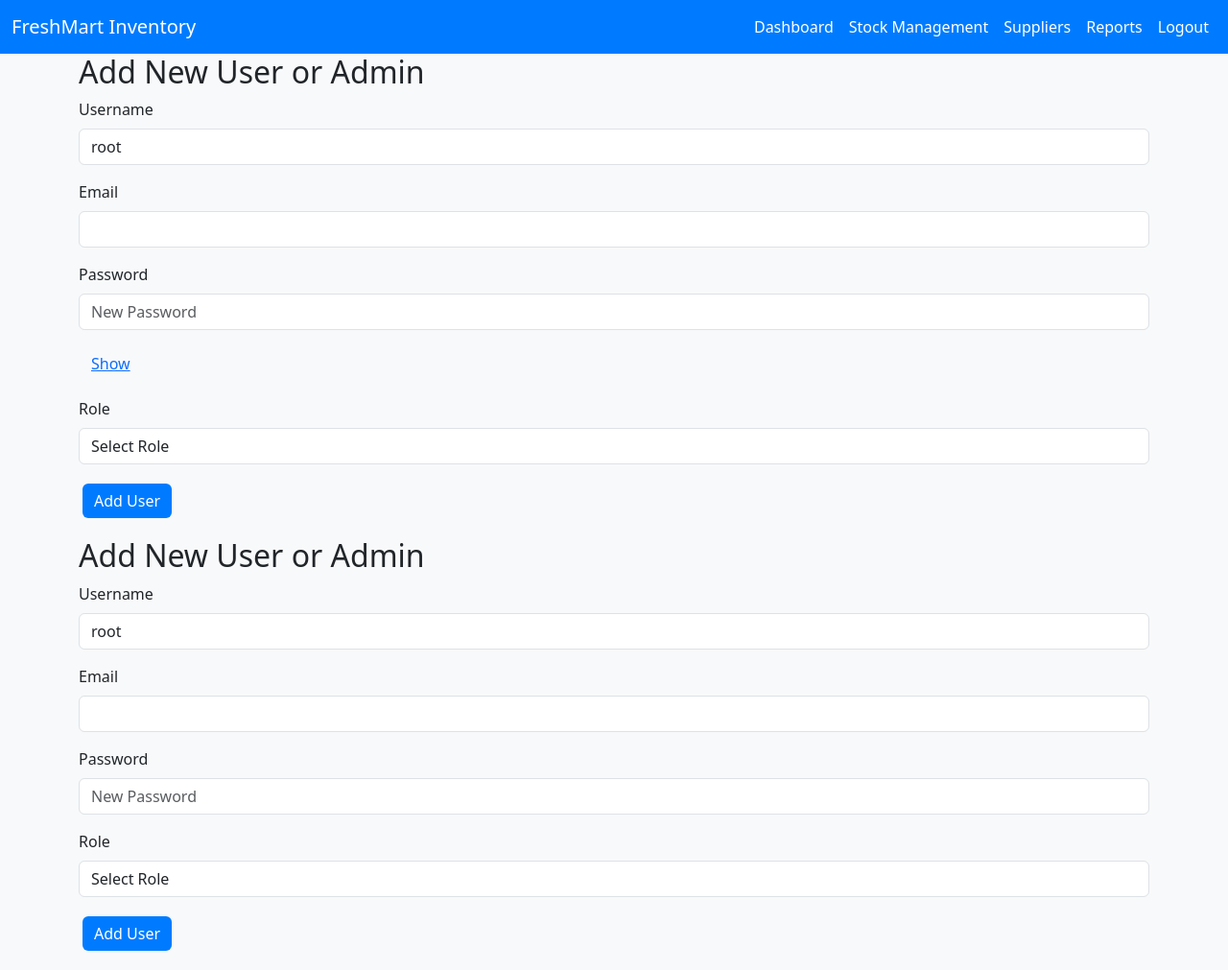
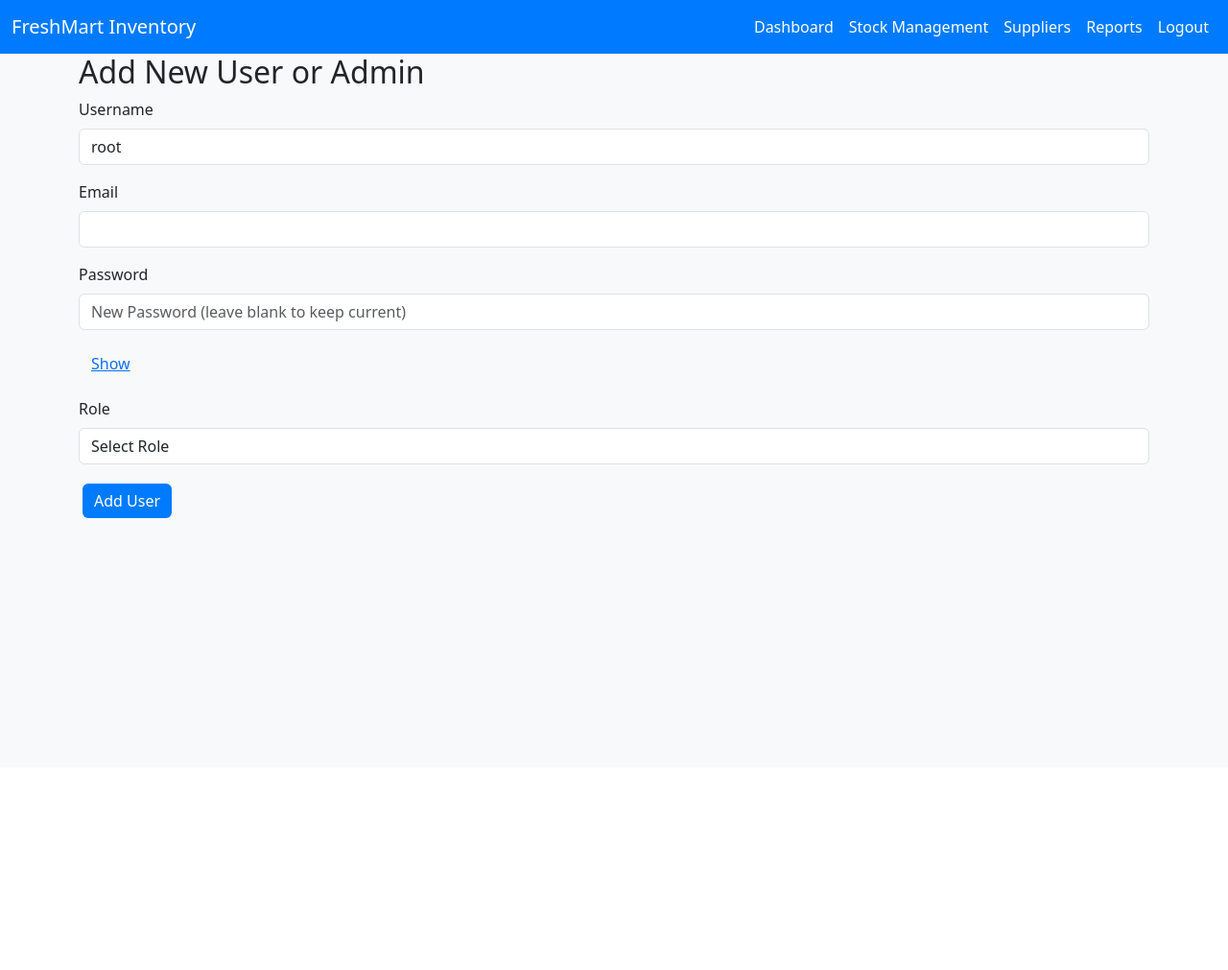
Before and after one commit to janamaklad/Management-Inventory, a PHP site: page /adduser.php in a window 1280 px wide. Shown: the whole page at 96% size. After the commit the page ends 540 px from the top, so only its background shows below. Run offline with PHP 8.4, Linux system fonts and the light colour scheme; data comes from the database, SQL or seed files in the repository.

Commit message:
some updates

```diff
--- a/Admin/adduser.html
+++ b/Admin/adduser.html
@@ -5,6 +5,7 @@
     <meta name="viewport" content="width=device-width, initial-scale=1.0">
     <title>Add User</title>
     <link href="https://cdn.jsdelivr.net/npm/bootstrap@5.3.0/dist/css/bootstrap.min.css" rel="stylesheet">
+    <link href="admin.css" rel="stylesheet">
 </head>
 <body>
     <div class="container">
@@ -26,7 +27,7 @@
     </div>
     <div class="mb-3">
         <label for="password" class="form-label">Password</label>
-        <input type="password" class="form-control" name="password" id="password" placeholder="New Password" required>
+        <input type="password" class="form-control" name="password" id="password" placeholder="New Password (leave blank to keep current)">
         <span class="toggle-btn btn btn-link" onclick="togglePassword('password')">Show</span>
         <?php if ($password_error): ?>
             <div class="text-danger"><?php echo $password_error; ?></div>
@@ -44,9 +45,8 @@
     <?php if ($error_message): ?>
         <div class="text-danger"><?php echo $error_message; ?></div>
     <?php endif; ?>
+
 </form>
-
-    </div>
 <script src="https://cdn.jsdelivr.net/npm/bootstrap@5.3.0/dist/js/bootstrap.bundle.min.js"></script>
 <script>
     function togglePassword(id) {
@@ -54,5 +54,3 @@
         input.type = (input.type === "password") ? "text" : "password";
     }
 </script>
-</body>
-</html>
--- a/Admin/adduser.php
+++ b/Admin/adduser.php
@@ -68,51 +68,3 @@ $result = $conn->query($sql);
 
 include 'adduser.html';
 ?>
-
-<!DOCTYPE html>
-<html lang="en">
-<head>
-    <meta charset="UTF-8">
-    <meta name="viewport" content="width=device-width, initial-scale=1.0">
-    <title>Add User</title>
-    <link href="https://cdn.jsdelivr.net/npm/bootstrap@5.3.0/dist/css/bootstrap.min.css" rel="stylesheet">
-    <link href="admin.css" rel="stylesheet">
-</head>
-<body>
-    <div class="container">
-        <h2>Add New User or Admin</h2>
-     <form method="post">
-    <div class="mb-3">
-        <label for="username" class="form-label">Username</label>
-        <input type="text" class="form-control" name="username" value="<?php echo isset($username) ? htmlspecialchars($username) : ''; ?>" required>
-        <?php if ($username_error): ?>
-            <div class="text-danger"><?php echo $username_error; ?></div>
-        <?php endif; ?>
-    </div>
-    <div class="mb-3">
-        <label for="email" class="form-label">Email</label>
-        <input type="email" class="form-control" name="email" value="<?php echo isset($email) ? htmlspecialchars($email) : ''; ?>" required>
-        <?php if ($email_error): ?>
-            <div class="text-danger"><?php echo $email_error; ?></div>
-        <?php endif; ?>
-    </div>
-    <div class="mb-3">
-        <label for="password" class="form-label">Password</label>
-        <input type="password" class="form-control" name="password" placeholder="New Password" required>
-        <?php if ($password_error): ?>
-            <div class="text-danger"><?php echo $password_error; ?></div>
-        <?php endif; ?>
-    </div>
-    <div class="mb-3">
-        <label for="role" class="form-label">Role</label>
-        <select class="form-control" name="role" required>
-            <option value="">Select Role</option>
-            <option value="admin">Admin</option> <!-- Use lowercase 'admin' -->
-            <option value="user">User</option>   <!-- Use lowercase 'user' -->
-        </select>
-    </div>
-    <button type="submit" class="btn btn-primary">Add User</button>
-    <?php if ($error_message): ?>
-        <div class="text-danger"><?php echo $error_message; ?></div>
-    <?php endif; ?>
-</form>
```
Also changed, not shown: Admin/edituser.html (+4 -16 lines), Admin/edituser.php (+0 -36 lines). Lines whose indentation alone changed are shown as unchanged.
